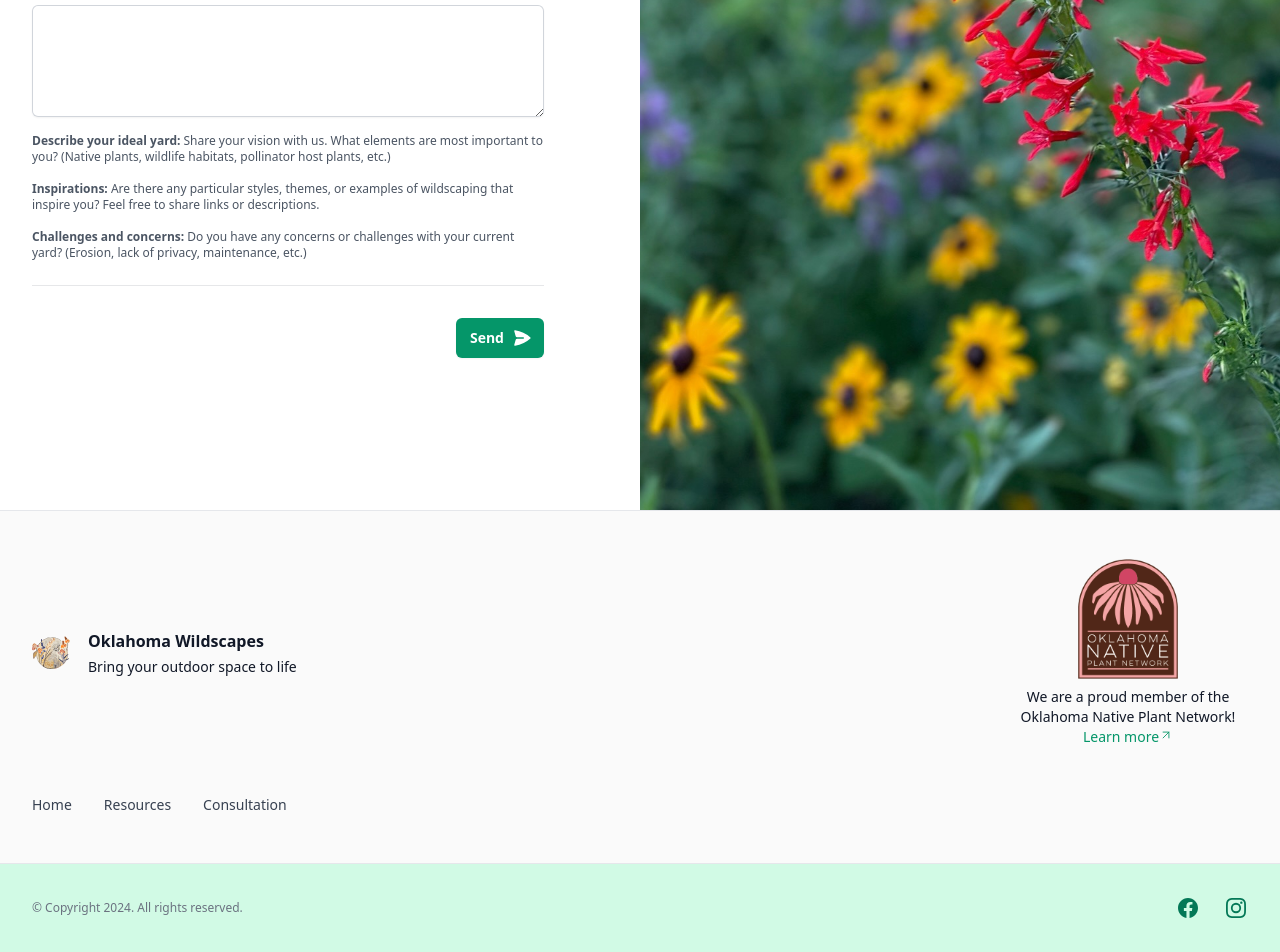
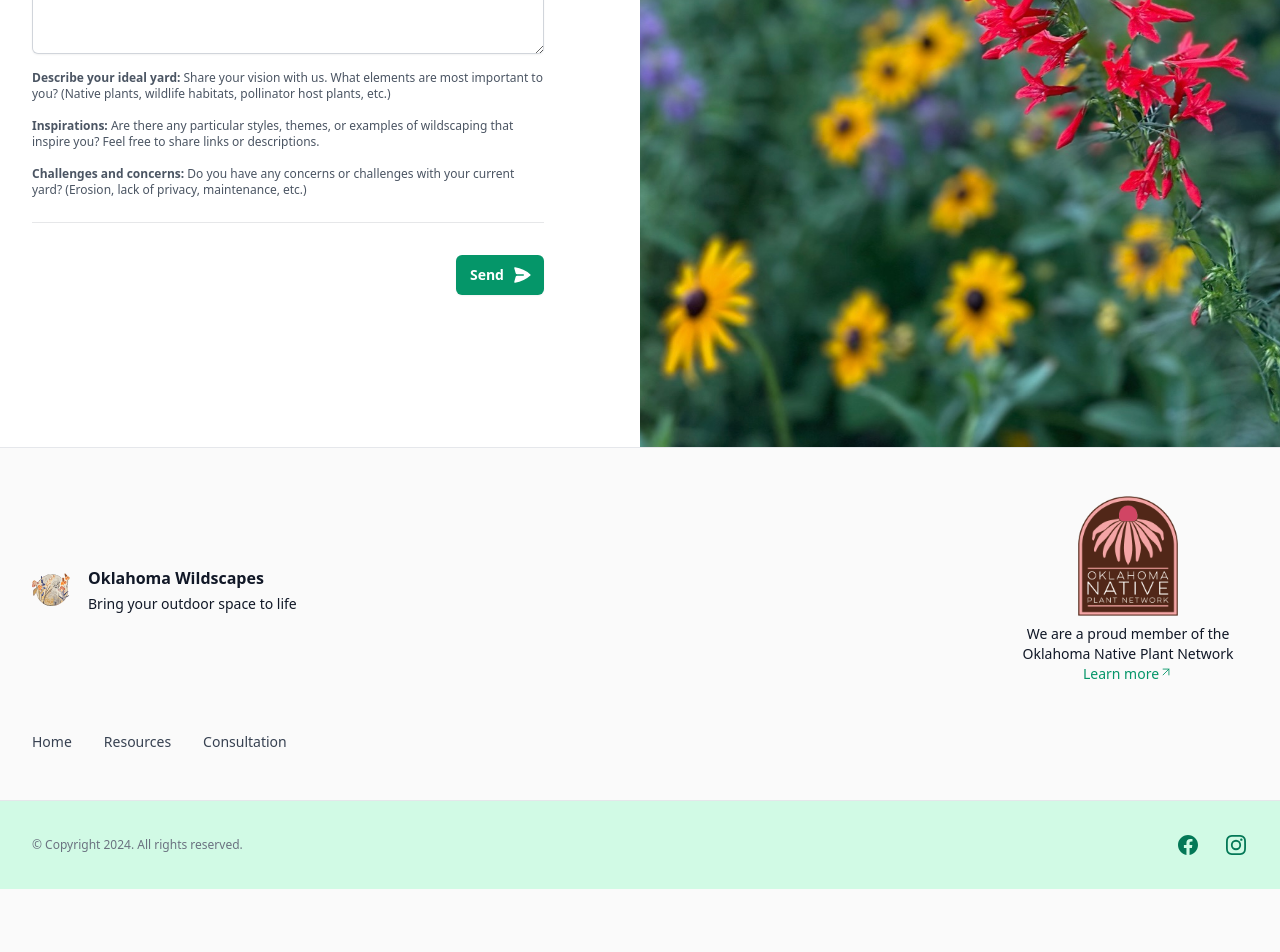
Before and after one commit to ppalms/ok-wildscapes, a Next.js app: page /consultation in a window 1280 px wide. Shown: the part 953-1905 px from the top of the page. After the commit the page ends 1842 px from the top, so only its background shows below. Built offline with nearby package versions, Linux system fonts and the light colour scheme; no server answers; what aws-amplify would draw is missing.

Commit message:
Adjust top margin on consultation page

```diff
--- a/src/app/(main)/consultation/page.tsx
+++ b/src/app/(main)/consultation/page.tsx
@@ -66,7 +66,7 @@ export default function RequestConsultation() {
 
   return (
     <>
-      <div className="relative bg-white h-full">
+      <div className="relative bg-white h-full border-t">
         <div className="lg:absolute lg:inset-0 lg:left-1/2">
           <img
             className="h-64 w-full bg-gray-50 object-cover sm:h-80 lg:absolute lg:h-full"
@@ -75,7 +75,7 @@ export default function RequestConsultation() {
           />
         </div>
 
-        <div className="pb-10 pt-12 sm:pb-32 sm:pt-24 lg:mx-auto lg:grid lg:max-w-7xl lg:grid-cols-2 lg:pt-32">
+        <div className="pb-10 pt-12 sm:pb-32 sm:pt-16 lg:mx-auto lg:grid lg:max-w-7xl lg:grid-cols-2">
           <div className="px-6 lg:px-8">
             <div className="mb-4 mx-auto max-w-xl lg:mx-0 lg:max-w-lg">
               <Link
--- a/src/app/(main)/resources/page.tsx
+++ b/src/app/(main)/resources/page.tsx
@@ -1,12 +1,11 @@
 import { Container } from '@/components/Container';
-import ExternalLink from '@/components/ExternalLink';
-import Link from 'next/link';
+import { ExternalLink } from '@/components/ExternalLink';
 
 export default function Page() {
   return (
     <>
-      <Container className="relative bg-white h-full py-12 border-t">
-        <div className="mx-auto max-w-xl">
+      <div className="w-full h-full bg-white border-t">
+        <Container className="py-12">
           <h1 className="font-display text-4xl font-bold tracking-tight text-gray-900">
             Resources
           </h1>
@@ -25,8 +24,8 @@ export default function Page() {
               </p>
             </div>
           </section>
-        </div>
-      </Container>
+        </Container>
+      </div>
     </>
   );
 }
--- a/src/components/Container.tsx
+++ b/src/components/Container.tsx
@@ -1,4 +1,4 @@
-import clsx from 'clsx'
+import clsx from 'clsx';
 
 export function Container({
   className,
@@ -9,5 +9,5 @@ export function Container({
       className={clsx('mx-auto max-w-7xl px-4 sm:px-6 lg:px-8', className)}
       {...props}
     />
-  )
+  );
 }
--- a/src/components/Footer.tsx
+++ b/src/components/Footer.tsx
@@ -1,10 +1,10 @@
 import { Container } from '@/components/Container';
+import { ExternalLink } from '@/components/ExternalLink';
 import { Logomark } from '@/components/Logo';
 import { NavLinks } from '@/components/NavLinks';
 import { JSX, SVGProps } from 'react';
 import Image from 'next/image';
 import Link from 'next/link';
-import ExternalLink from './ExternalLink';
 
 const navigation = [
   {
@@ -53,7 +53,7 @@ export function Footer() {
             {/* ONPN link */}
             <div className="flex flex-col-reverse items-center text-sm">
               <p className="max-w-60 pt-2 text-center">
-                We are a proud member of the Oklahoma Native Plant Network!{' '}
+                We are a proud member of the Oklahoma Native Plant Network{' '}
                 <ExternalLink text="Learn more" href="https://www.onpn.org/" />
               </p>
               <Link href="https://www.onpn.org/" target="_blank">
```
Also changed, not shown: src/components/ExternalLink.tsx (+1 -7 lines).
